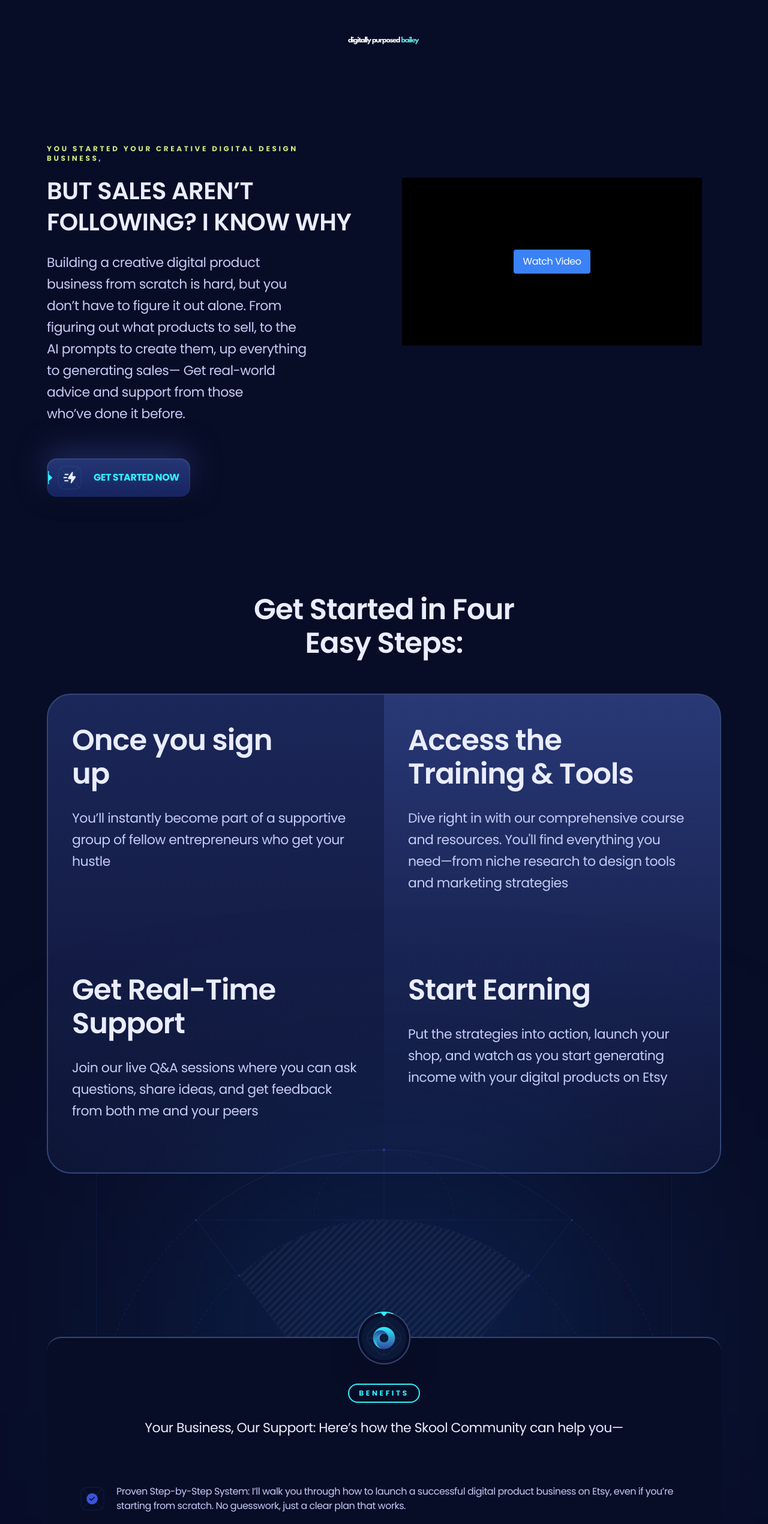
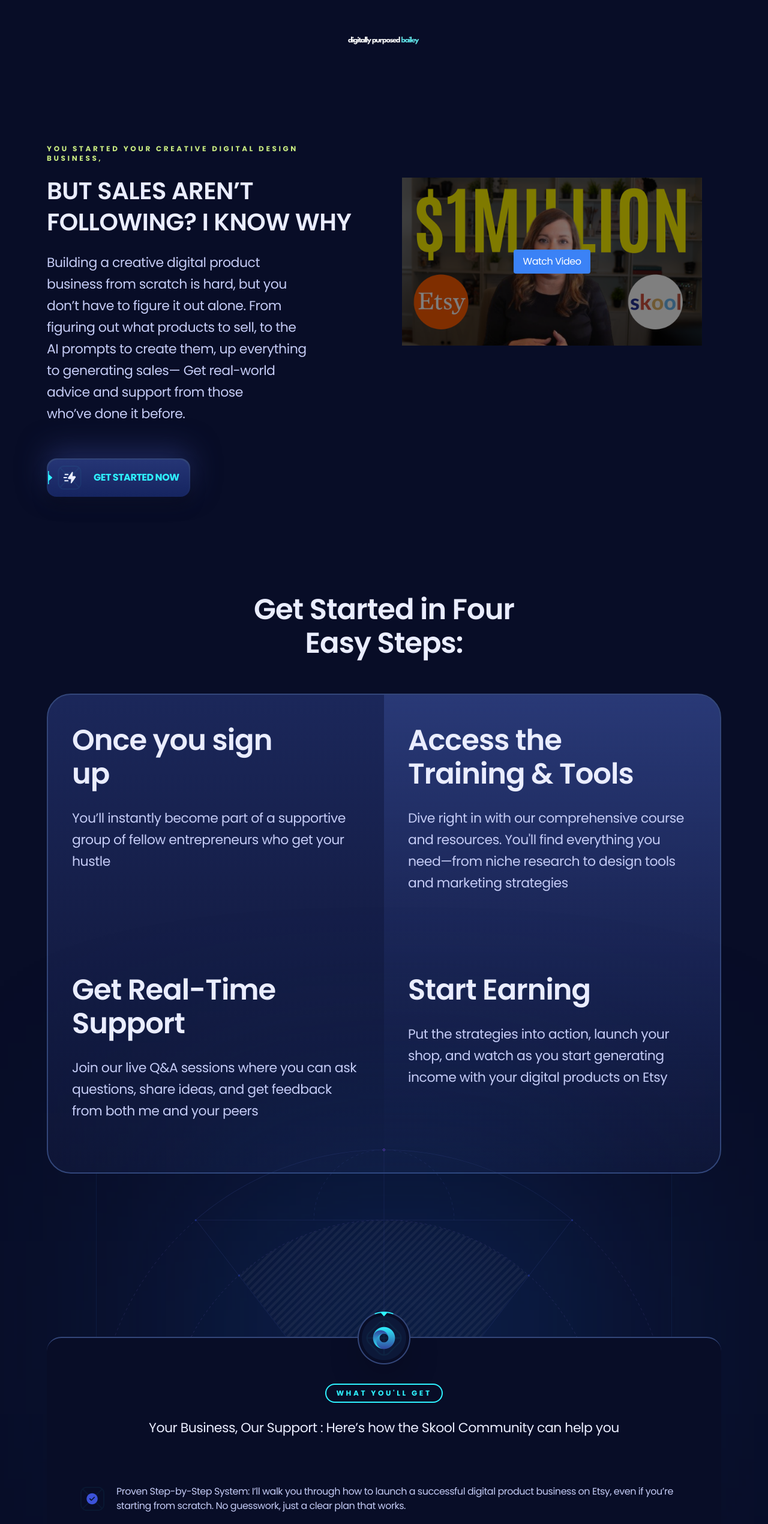
Before and after one commit to 4shreyas5/Bailey-s-page, a React (Vite) app: page / in a window 1280 px wide. Shown: the top 2540 px of the page at 60% size. Built offline with nearby package versions, Linux system fonts and the light colour scheme.

Commit message:
COde Updated

```diff
--- a/src/constants/index.jsx
+++ b/src/constants/index.jsx
@@ -1,3 +1,5 @@
+import thumbnail from "./Thumbnail.png";
+export default thumbnail;
 export const features = [
   {
     id: "0",
@@ -136,10 +138,10 @@
 export const plans = [
   {
     id: "0",
-    title: "Benefits",
+    title: "What You'll Get",
     // priceMonthly: 19,
     // priceYearly: 12,
-    caption: "Your Business, Our Support: Here’s how the Skool Community can help you— ",
+    caption: "Your Business, Our Support : Here’s how the Skool Community can help you ",
     features: [
       "Proven Step-by-Step System: I’ll walk you through how to launch a successful digital product business on Etsy, even if you’re starting from scratch. No guesswork, just a clear plan that works.",
       "AI-Driven Insights: Get daily prompts for trending, low-competition products and create stunning designs using tools like Dalle-3, Kittl, and Midjourney. Plus, get SEO tips for tags and titles to boost your sales.",
--- a/src/sections/Hero.jsx
+++ b/src/sections/Hero.jsx
@@ -4,6 +4,7 @@
 import { db } from "../../firebaseconfig.js"; // Import the Firestore instance
 import { collection, doc, setDoc } from "firebase/firestore"; // Import Firestore functions
 import { v4 as uuidv4 } from 'uuid'; // Import UUID for unique ID generation
+import thumbnail from "../constants/index.jsx"; // Import your thumbnail image
 
 const Modal = ({ onClose, onSubmit }) => {
   const [name, setName] = useState("");
@@ -20,7 +21,7 @@
   return (
     <div className="fixed inset-0 bg-black bg-opacity-50 flex items-center justify-center z-50">
       <div className="bg-white text-black p-8 rounded-lg shadow-lg max-w-md w-full">
-        <h2 className="text-xl font-semibold mb-4">Enter your details</h2>
+        <h2 className="text-xl font-semibold mb-4">Enter Your Details To Watch The Video!</h2>
         <form onSubmit={handleSubmit}>
           <div className="mb-4">
             <label className="block mb-2">Name</label>
@@ -114,15 +115,22 @@
               <p className="max-w-440 mb-14 body-1 max-md:mb-10">
                 Building a creative digital product business from scratch is hard, but you don’t have to figure it out alone. From figuring out what products to sell, to the AI prompts to create them, up everything to generating sales— Get real-world advice and support from those who’ve done it before.
               </p>
-              <LinkScroll to="features" offset={-100} spy smooth>
+              <a href="https://www.skool.com/baileys-dfy-design-seo-club-4959/about" target="_blank" rel="noopener noreferrer">
   <Button icon="/images/zap.svg">Get started now</Button>
-              </LinkScroll>
+</a>
+
             </div>
 
             {/* Video Section */}
             <div className="ml-20 mt-14 max-lg:ml-0 max-lg:mt-10">
               {!videoAllowed ? (
-                <div className="w-[500px] h-[280px] bg-black flex items-center justify-center text-white">
+                <div className="relative w-[500px] h-[280px]">
+                  <img
+                    src={thumbnail}
+                    alt="Video Thumbnail"
+                    className="absolute inset-0 w-full h-full object-cover"
+                  />
+                  <div className="absolute inset-0 bg-black bg-opacity-50 flex items-center justify-center">
                     <button
                       className="bg-blue-500 text-white px-4 py-2 rounded"
                       onClick={() => {
@@ -133,14 +141,15 @@
                       Watch Video
                     </button>
                   </div>
+                </div>
               ) : (
                 <iframe
-                  className="w-[500px] h-[280px] max-lg:w-full max-lg:h-auto"
+                  className="w-[550px] h-[330px] max-lg:w-full max-lg:h-auto"
                   src="https://fast.wistia.net/embed/iframe/0e42xh79en"
                   frameBorder="0"
                   allow="autoplay; encrypted-media"
                   allowFullScreen
-                  title="YouTube video"
+                  title="Video"
                 ></iframe>
               )}
             </div>
--- a/src/sections/Pricing.jsx
+++ b/src/sections/Pricing.jsx
@@ -147,7 +147,10 @@
                 </ul>
                 <p className="relative text-xl z-2 flex items-center justify-center mt-16" >Tired of waiting for the "right moment" to achieve your dream sales? Let's make that moment right now.</p>
                 <div className="mt-10 flex w-full justify-center">
-                  <Button icon={plan.icon}>Get Started</Button>
+                <a href="https://www.skool.com/baileys-dfy-design-seo-club-4959/about" target="_blank" rel="noopener noreferrer">
+                <Button icon={plan.icon}>Get Started</Button>
+</a>
+
                 </div>
               </div>
             ))}
```
Also changed, not shown: src/constants/Thumbnail.png (added). Lines whose indentation alone changed are shown as unchanged.
